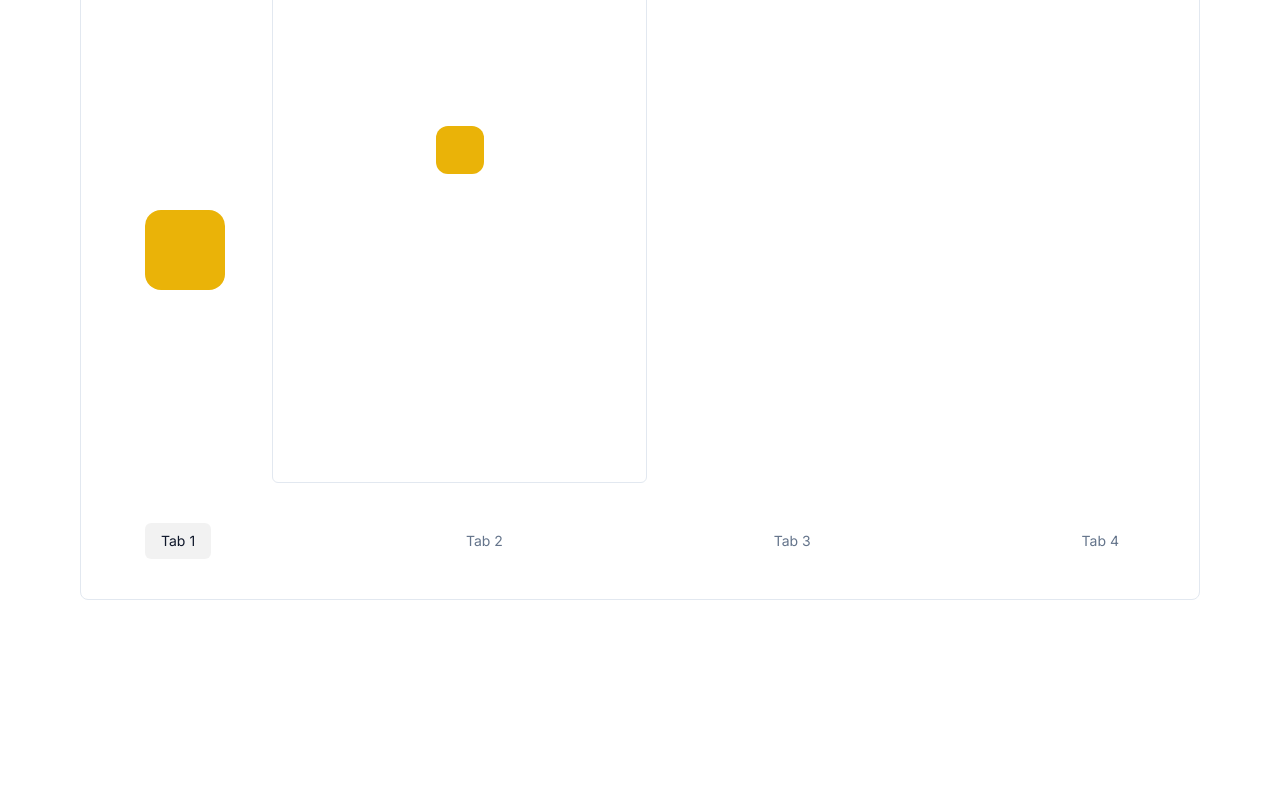
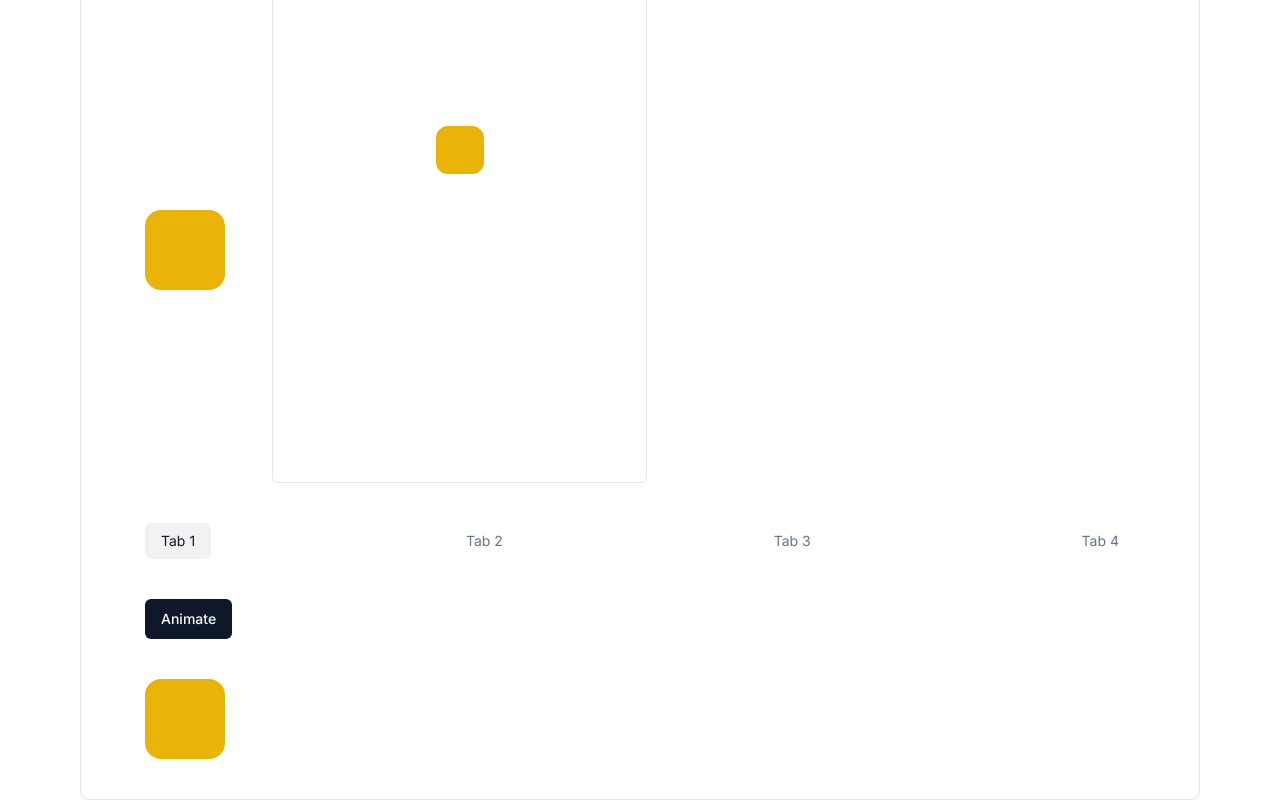
Before and after one commit to shouta0715/animation-collection, a Next.js app: page / in a window 1280 px wide. Shown: the part 545-1345 px from the top of the page. Before the commit the page ends 1145 px from the top, so only its background shows below. Built offline with nearby package versions, Linux system fonts and the light colour scheme.

Commit message:
add: show seconds

```diff
--- a/src/app/page.tsx
+++ b/src/app/page.tsx
@@ -2,6 +2,7 @@ import { Counter } from "@/features/counter/components";
 import { StatusButton } from "@/features/status-button/components";
 import { FullWindow } from "@/features/the-basics/full-window";
 import { ScaleUp } from "@/features/the-basics/scale-up";
+import { ShowSeconds } from "@/features/the-basics/sow-seconds";
 import { Tabs } from "@/features/the-basics/tabs";
 
 export default function Home() {
@@ -15,6 +16,7 @@ export default function Home() {
           <ScaleUp />
           <FullWindow />
           <Tabs />
+          <ShowSeconds />
         </div>
       </div>
     </div>
--- /dev/null
+++ b/src/features/the-basics/sow-seconds.tsx
@@ -0,0 +1,36 @@
+"use client";
+
+import { motion } from "framer-motion";
+import React from "react";
+import { Button } from "@/features/ui/button";
+
+export function ShowSeconds() {
+  const [show, setShow] = React.useState(true);
+
+  return (
+    <div className="grid gap-10">
+      <Button className="w-max" onClick={() => setShow(!show)}>
+        Animate
+      </Button>
+
+      {/* <motion.div animate={{}} className="size-20 rounded-2xl bg-yellow-500" /> */}
+      {show ? (
+        <motion.div
+          className="size-20 bg-yellow-500"
+          layoutId="square"
+          style={{
+            borderRadius: "16px",
+          }}
+        />
+      ) : (
+        <motion.div
+          className="size-40 bg-pink-500"
+          layoutId="square"
+          style={{
+            borderRadius: "16px",
+          }}
+        />
+      )}
+    </div>
+  );
+}
```
